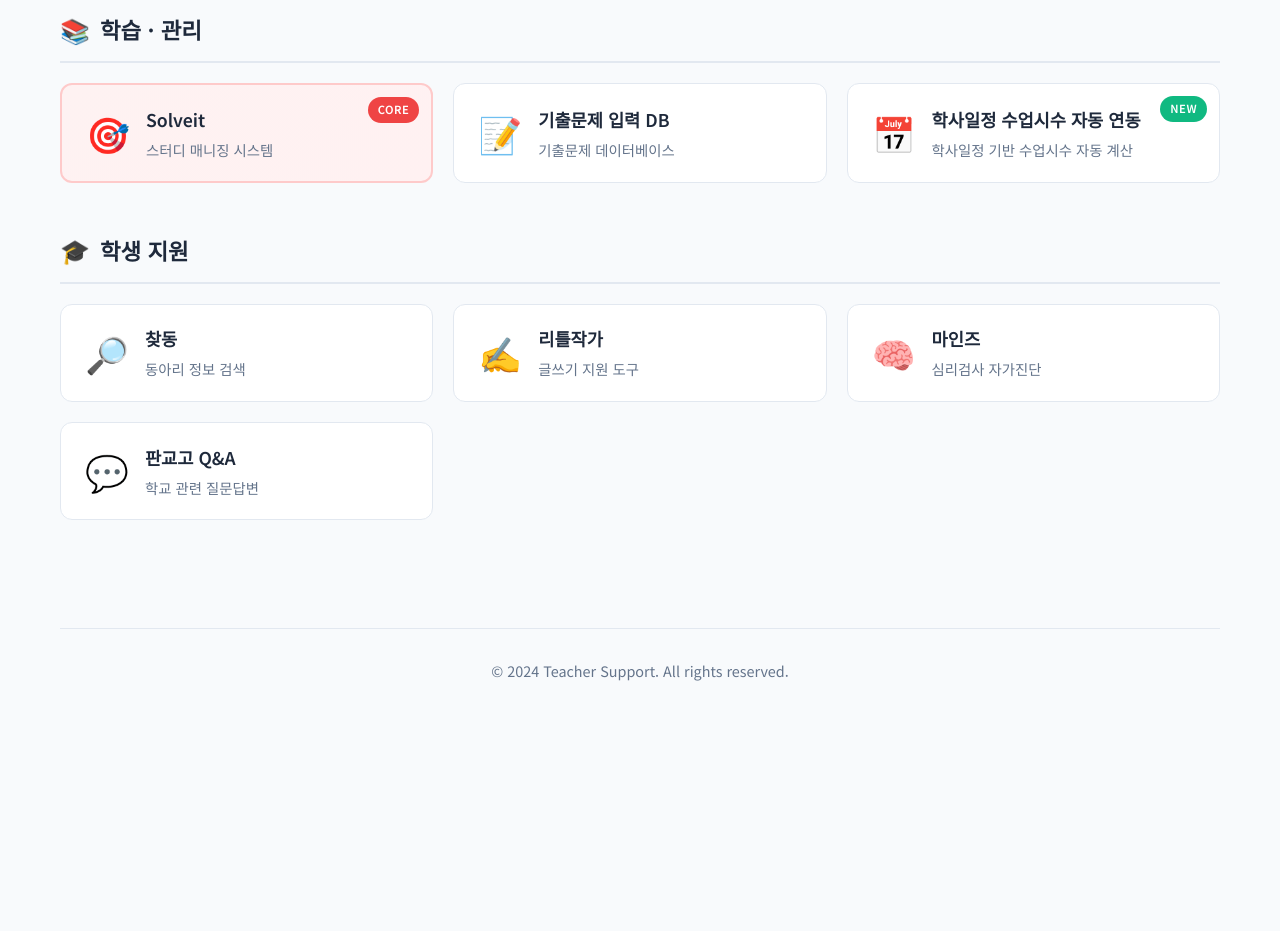
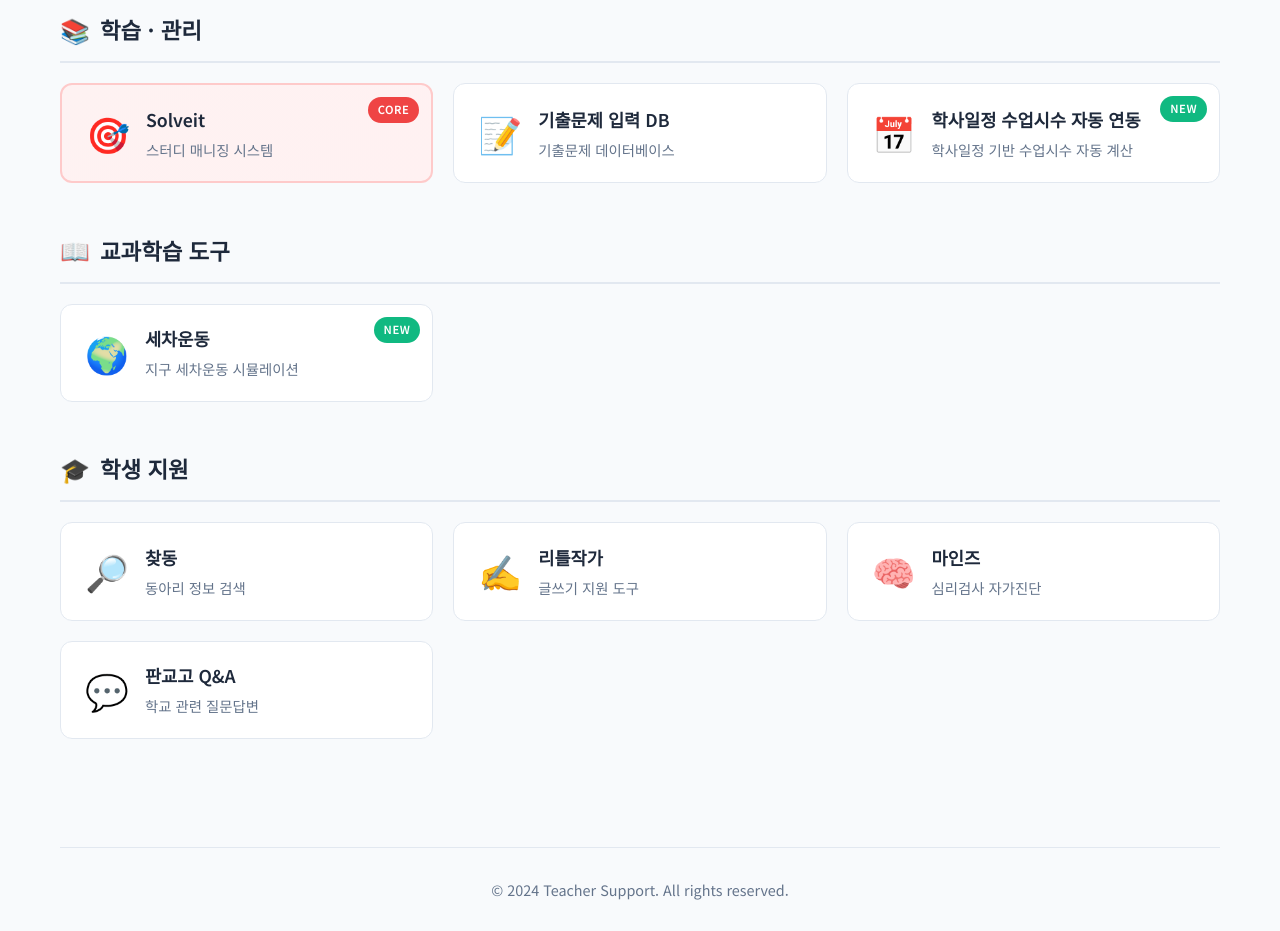
Before and after one commit to CHOISEONGYEOL/Teacher-support, a Python web app: template templates/index.html in a window 1280 px wide. Shown: the part 667-1598 px from the top of the page. Before the commit the page ends 1348 px from the top, so only its background shows below. Run offline with Jinja, Linux system fonts and the light colour scheme; the template is opened without the code that fills it, so the values that code supplies are empty.

Commit message:
Add 교과학습 도구 section with 세차운동 simulator
- 새로운 "교과학습 도구" 카테고리 신설
- 지구 세차운동 시뮬레이션 도구 추가
- Link: https://mellifluous-lollipop-a6a5a1.netlify.app/

🤖 Generated with [Claude Code](https://claude.com/claude-code)

Co-Authored-By: Claude Opus 4.5 <noreply@anthropic.com>

```diff
--- a/templates/index.html
+++ b/templates/index.html
@@ -112,6 +112,25 @@
                 </div>
             </section>
 
+            <!-- 교과학습 도구 섹션 -->
+            <section class="section">
+                <h2 class="section-title">
+                    <span class="icon">📖</span>
+                    교과학습 도구
+                </h2>
+                <div class="card-grid">
+                    <!-- 세차운동 -->
+                    <a href="https://mellifluous-lollipop-a6a5a1.netlify.app/" target="_blank" class="card card-external">
+                        <div class="card-icon">🌍</div>
+                        <div class="card-content">
+                            <h3>세차운동</h3>
+                            <p>지구 세차운동 시뮬레이션</p>
+                        </div>
+                        <div class="card-badge">NEW</div>
+                    </a>
+                </div>
+            </section>
+
             <!-- 학생 지원 섹션 -->
             <section class="section">
                 <h2 class="section-title">
```
